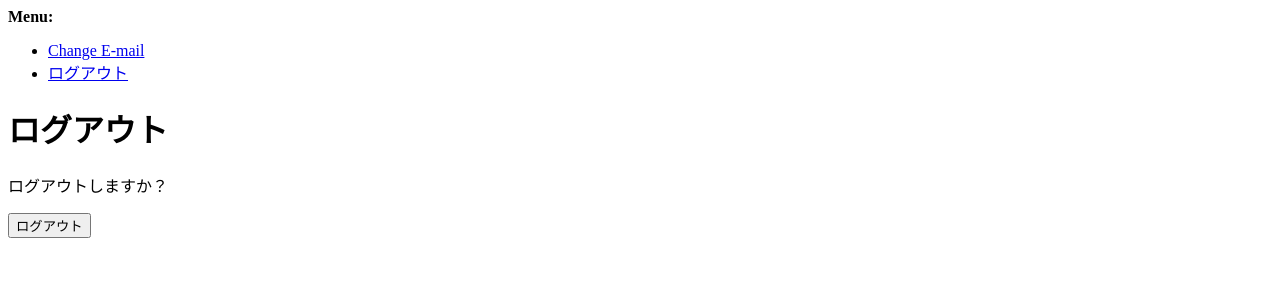
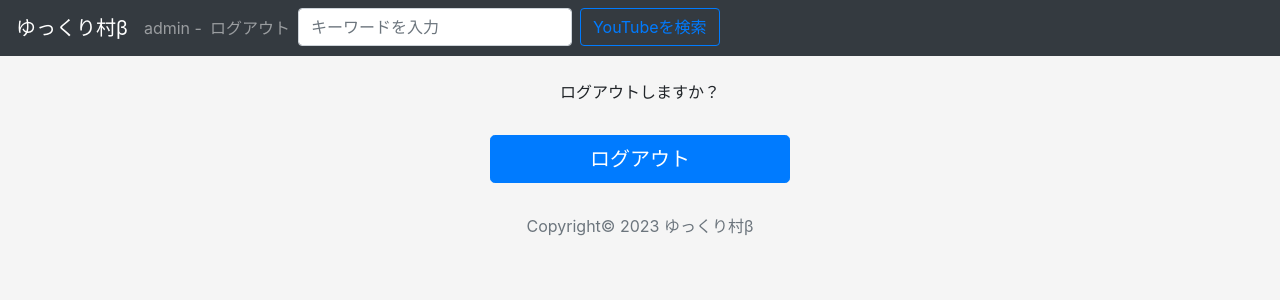
Before and after one commit to crucis-onishi/moviebbs-project, a Django app: page /accounts/logout/ in a window 1280 px wide. Shown: the top 300 px of the page. Run offline with Django 4.2, Linux system fonts and the light colour scheme; a user stored in the database is signed in; some libraries are stand-ins or nearby versions.

Commit message:
見た目を整えた

```diff
--- a/requirements.txt
+++ b/requirements.txt
@@ -3,3 +3,4 @@ django-environ
 google-api-python-client
 oauth2client
 pandas
+django-bootstrap4
--- a/static/css/style.css
+++ b/static/css/style.css
@@ -44,3 +44,58 @@ ul.pagination {
     width: 100%;
     height: 100%;
 }
+
+/* ログインフォーム周り */
+.form-signin {
+  width: 100%;
+  max-width: 330px;
+  padding: 15px;
+  margin: auto;
+}
+
+.signin-body{
+  align-items: center;
+  padding-bottom: 40px;
+  background-color: #f5f5f5;
+}
+
+input#id_remember {
+    display: block;
+    margin-left: 30px;
+}
+
+/* ソーシャルログイン */
+.socialaccount_providers {
+    padding: 0;
+    max-width: 330px;
+    margin: auto;
+}
+.input-group {
+	margin: 10px 0px;
+}
+.addon-google {
+	background-color: hsl(345, 83%, 36%);
+	border: none;
+	border-radius: 2px 0px 0px 2px;
+	color: #fff;
+}
+.btn-google,
+.btn-google:hover {
+	background-color: hsl(345, 94%, 42%);
+	color: #fff;
+	border-radius: 0px 2px 2px 0px;
+	font-size: 15px;
+}
+.addon-twitter {
+	background-color: #00c6e9;
+	border: none;
+	border-radius: 2px 0px 0px 2px;
+	color: #fff;
+}
+.btn-twitter,
+.btn-twitter:hover {
+	background-color: #00d7fa;
+	color: #fff;
+	border-radius: 0px;
+	font-size: 15px;
+}
--- /dev/null
+++ b/templates/allauth/account/base.html
@@ -0,0 +1,77 @@
+{% load static %}
+<!DOCTYPE html>
+<html>
+  <head>
+    <meta charset='utf-8'>
+    <meta name='viewport' content='width=device-width, initial-scale=1, shrink-to-fit=no'>
+    <link rel='stylesheet' href='https://maxcdn.bootstrapcdn.com/bootstrap/4.3.1/css/bootstrap.min.css' ><!-- bootstrapのCSSを読み込み -->
+    {% load bootstrap4 %}<!-- django-bootstrapのテンプレートタグを使用可能に -->
+    <link rel="stylesheet" type="text/css" href="{% static 'css/style.css' %}">
+    <title>ゆっくり村β</title>
+  </head>
+  <body class="text-center signin-body">
+
+    <!-- Fixed navbar -->
+    <nav class="navbar navbar-expand-md navbar-dark fixed-top bg-dark">
+    <a class="navbar-brand" href='{% url "moviebbs:index" %}'>ゆっくり村β</a>
+    <button class="navbar-toggler" type="button" data-toggle="collapse" data-target="#navbarCollapse" aria-controls="navbarCollapse" aria-expanded="false" aria-label="Toggle navigation">
+      <span class="navbar-toggler-icon"></span>
+    </button>
+    <div class="collapse navbar-collapse" id="navbarCollapse">
+      <ul class="navbar-nav mr-auto">
+        {% if user.is_authenticated %}
+            <li class='nav-itme'>
+                <span class='navbar-text'>{{ user }} - </span>
+            </li>
+            <li class='nav-item'>
+                <a class="nav-link" href='{% url "account_logout" %}' class='logout nav-link'>ログアウト</a>
+            </li>
+        {% else %}
+            <li class='nav-item'>
+                <a class="nav-link" href='{% url "account_login" %}' class='login nav-link'>ログイン</a>
+            </li>
+            <li class='nav-item'>
+                <a class="nav-link" href='{% url "account_signup" %}' class='signup nav-link'>新規登録</a>
+            </li>
+        {% endif %}
+        <li class='nav-item'>
+          <form class="form-inline mt-2 mt-md-0" action='{% url "moviebbs:youtube_search" %}' method='get'>
+              {% csrf_token %}
+              <input class="form-control mr-sm-2" type="text" class='form_control' name="word" placeholder = 'キーワードを入力' value='{{ word }}'>
+              <input class="btn btn-outline-primary my-2 my-sm-0" type='submit' class='btn btn-primary' value="YouTubeを検索">
+          </form>
+        </li>
+      </ul>
+    </div>
+    </nav>
+
+    {% if messages %}
+    <div>
+      <strong>Messages:</strong>
+      <ul>
+        {% for message in messages %}
+        <li>{{message}}</li>
+        {% endfor %}
+      </ul>
+    </div>
+    {% endif %}
+
+    <div class='container container-maxwidth'>
+        {% block content %}
+        {% endblock %}
+    </div>
+
+    <footer class="footer mt-auto py-3">
+      <div class="container container-maxwidth">
+        <span class="text-muted">Copyright&copy; <script>document.write(new Date().getFullYear());</script> ゆっくり村β</span>
+      </div>
+    </footer>
+
+    <!-- Optional JavaScript -->
+      <!-- jQuery first, then Popper.js, then Bootstrap JS -->
+      <script src="https://code.jquery.com/jquery-3.3.1.slim.min.js" integrity="sha384-q8i/X+965DzO0rT7abK41JStQIAqVgRVzpbzo5smXKp4YfRvH+8abtTE1Pi6jizo" crossorigin="anonymous"></script>
+      <script src="https://cdnjs.cloudflare.com/ajax/libs/popper.js/1.14.7/umd/popper.min.js" integrity="sha384-UO2eT0CpHqdSJQ6hJty5KVphtPhzWj9WO1clHTMGa3JDZwrnQq4sF86dIHNDz0W1" crossorigin="anonymous"></script>
+      <script src="https://stackpath.bootstrapcdn.com/bootstrap/4.3.1/js/bootstrap.min.js" integrity="sha384-JjSmVgyd0p3pXB1rRibZUAYoIIy6OrQ6VrjIEaFf/nJGzIxFDsf4x0xIM+B07jRM" crossorigin="anonymous"></script>
+
+  </body>
+</html>
--- /dev/null
+++ b/templates/allauth/account/logout.html
@@ -0,0 +1,17 @@
+{% extends "account/base.html" %}
+
+{% load i18n %}
+
+{% block content %}
+
+<p>{% trans 'Are you sure you want to sign out?' %}</p>
+
+<form class="form-signin" method="POST" action="{% url 'account_logout' %}">
+  {% csrf_token %}
+  {% if redirect_field_value %}
+  <input type="hidden" name="{{ redirect_field_name }}" value="{{ redirect_field_value }}"/>
+  {% endif %}
+  <button type="submit" class="btn btn-lg btn-primary btn-block" type="submit">{% trans 'Sign Out' %}</button>
+</form>
+
+{% endblock %}
--- a/templates/moviebbs/index.html
+++ b/templates/moviebbs/index.html
@@ -3,6 +3,7 @@
 
 <h1>ゆっくり村β</h1>
 <p>ベータ版です</p>
+<p>現在Youtubeの動画しか登録できません</p>
 <p>ゆっくりしていってね</p>
 
 {% for article in object_list %}
```
Also changed, not shown: config/settings.py (+13 -6 lines), templates/allauth/account/login.html (added, +34 -0 lines), templates/allauth/account/signup.html (added, +14 -0 lines), templates/allauth/socialaccount/authentication_error.html (added, +11 -0 lines), templates/allauth/socialaccount/signup.html (added, +22 -0 lines), templates/allauth/socialaccount/snippets/provider_list.html (added, +23 -0 lines), templates/base.html (+6 -2 lines), db.sqlite3, 1 other file.
